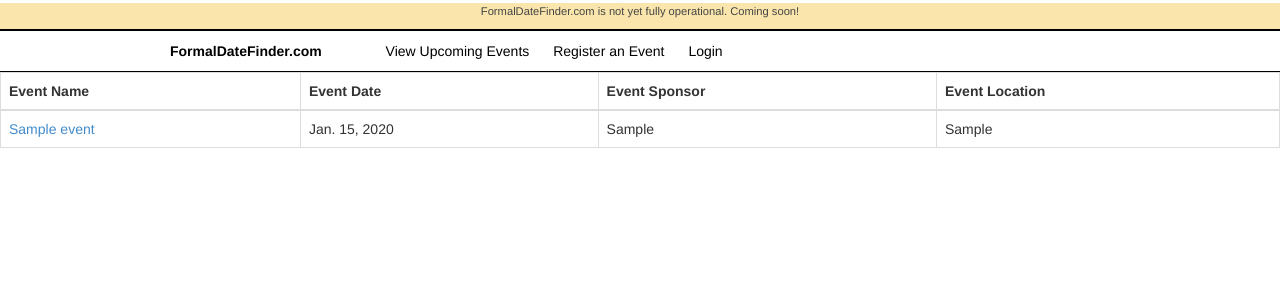
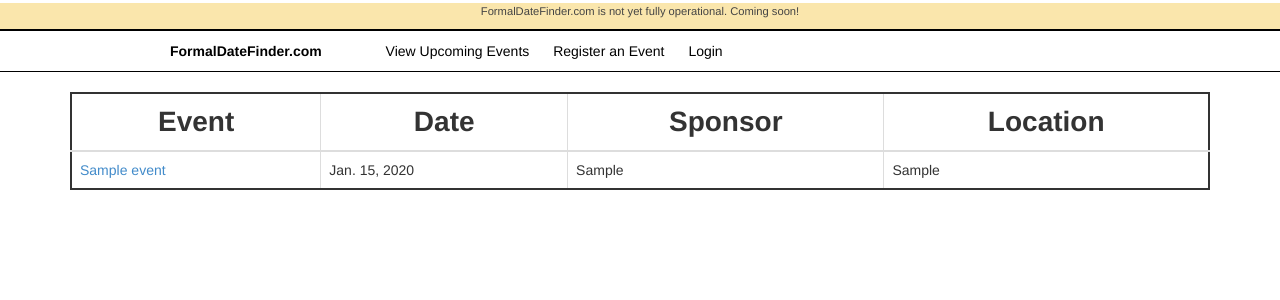
Before and after one commit to malea/formaldatefinder, a Django app: page /upcoming/ in a window 1280 px wide. Shown: the top 300 px of the page. Run offline with Django 3.2, Linux system fonts and the light colour scheme; tables that the repository leaves empty hold one stand-in row (values such as "Sample post"); some libraries are stand-ins or nearby versions.

Commit message:
center upcoming table, resize headers

```diff
--- a/static/css/main.css
+++ b/static/css/main.css
@@ -80,3 +80,13 @@ label .control-label{
   border-radius: 25px;
   background: #FEE;
 }
+
+#event-table {
+  border: 2px solid;
+  border-radius: 25px;
+}
+
+#event-table th {
+  font-size: 200%;
+  text-align: center;
+}
--- a/templates/upcoming.html
+++ b/templates/upcoming.html
@@ -4,10 +4,11 @@
 {% block content %}
 
 {% if all_events %}
-<table class="table table-bordered">
+<div class="container">
+<table class="table table-bordered" id="event-table" align="center">
 <thead>
-<tr><th>Event Name</th><th>Event Date</th>
-<th>Event Sponsor</th><th>Event Location</th></tr>
+<tr><th>Event</th><th>Date</th>
+<th>Sponsor</th><th>Location</th></tr>
 </thead>
 
 <tbody>
@@ -17,7 +18,8 @@
 <td>{{ e.sponsor }}</td><td>{{ e.location }}</td></tr>
   {% endfor %}
 
-</tbody></table>
+</tbody></table></div>
+
 
 {% else %}
 <p> Add some events and check back here! </p>
```
